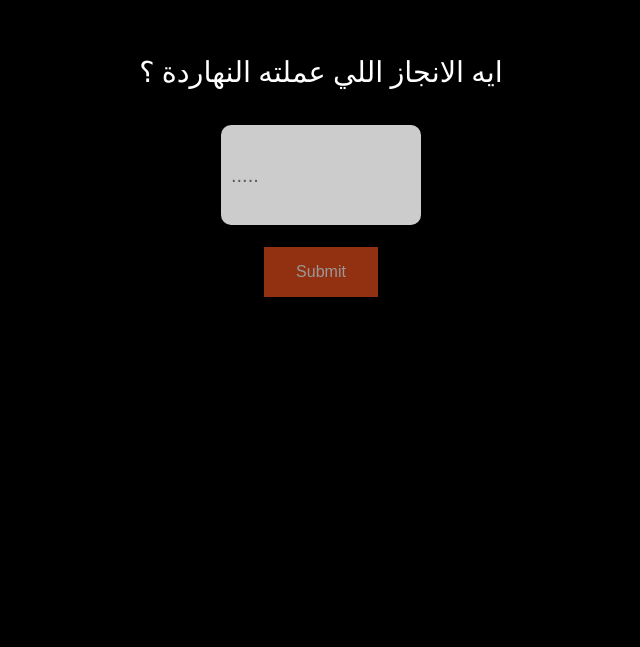
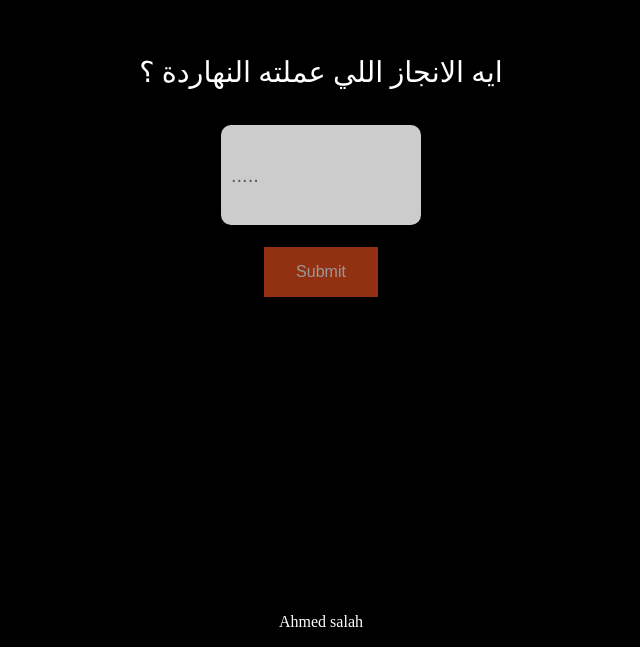
Before and after one commit to ahmed-z-zarea/Bravo-3leek, a plain HTML site: page index.html in a window 1280 px wide. Shown: the part 153-800 px from the top of the page, without its empty margins (319-959 px from the left). Drawn offline with Linux system fonts and the light colour scheme.

Commit message:
Update index.html

```diff
--- a/index.html
+++ b/index.html
@@ -74,6 +74,7 @@ opacity: 80%;
   #footer {
     position: absolute;
     bottom: 0;
+    color: white;
  }
 </style>
 
@@ -114,7 +115,7 @@ opacity: 80%;
   <br>
 <br>
 
-<div id="footer"><p>Rights reserved</p></div>
+<div id="footer"><p>Ahmed salah</p></div>
 
 </div>
 
```
